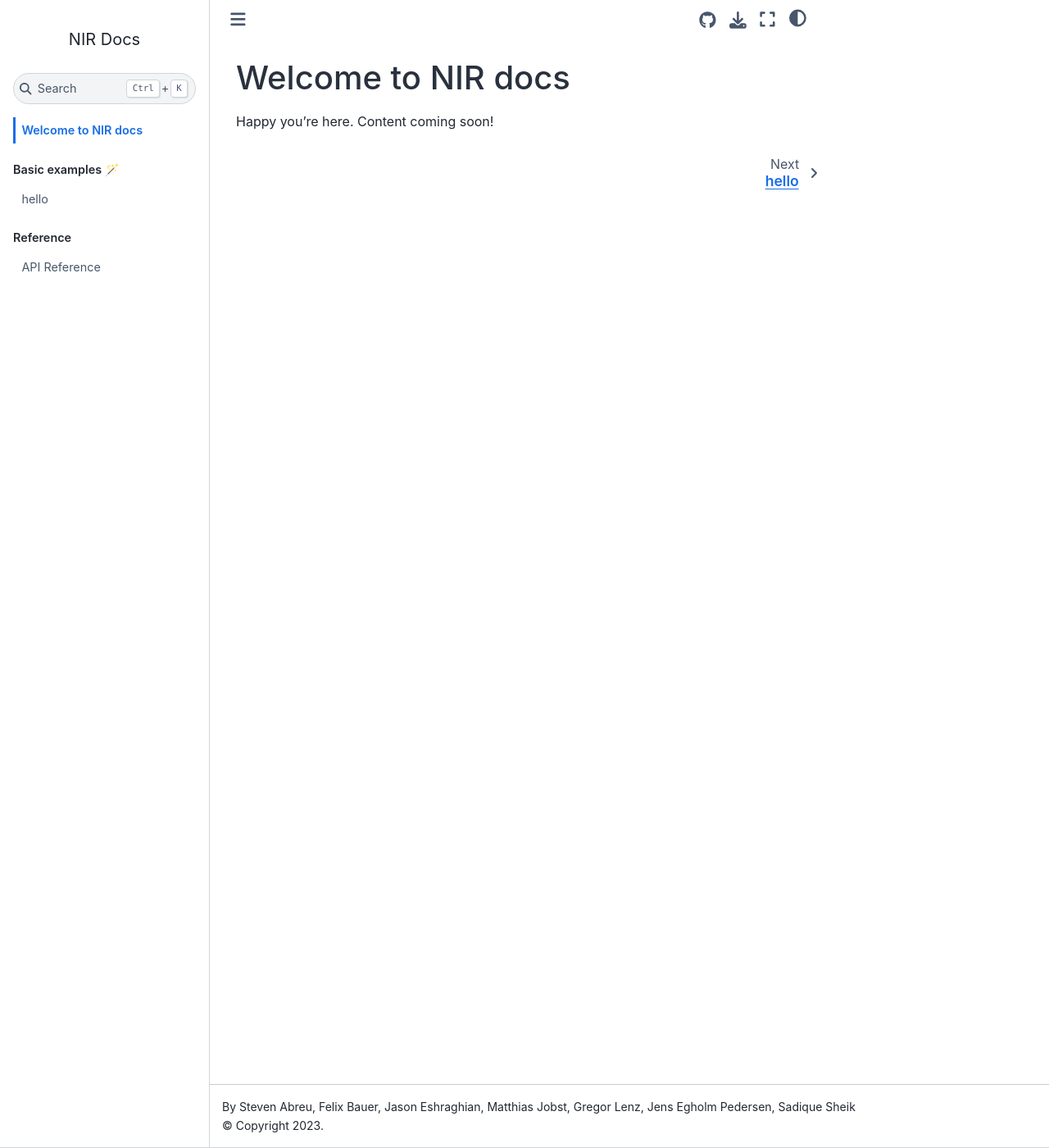
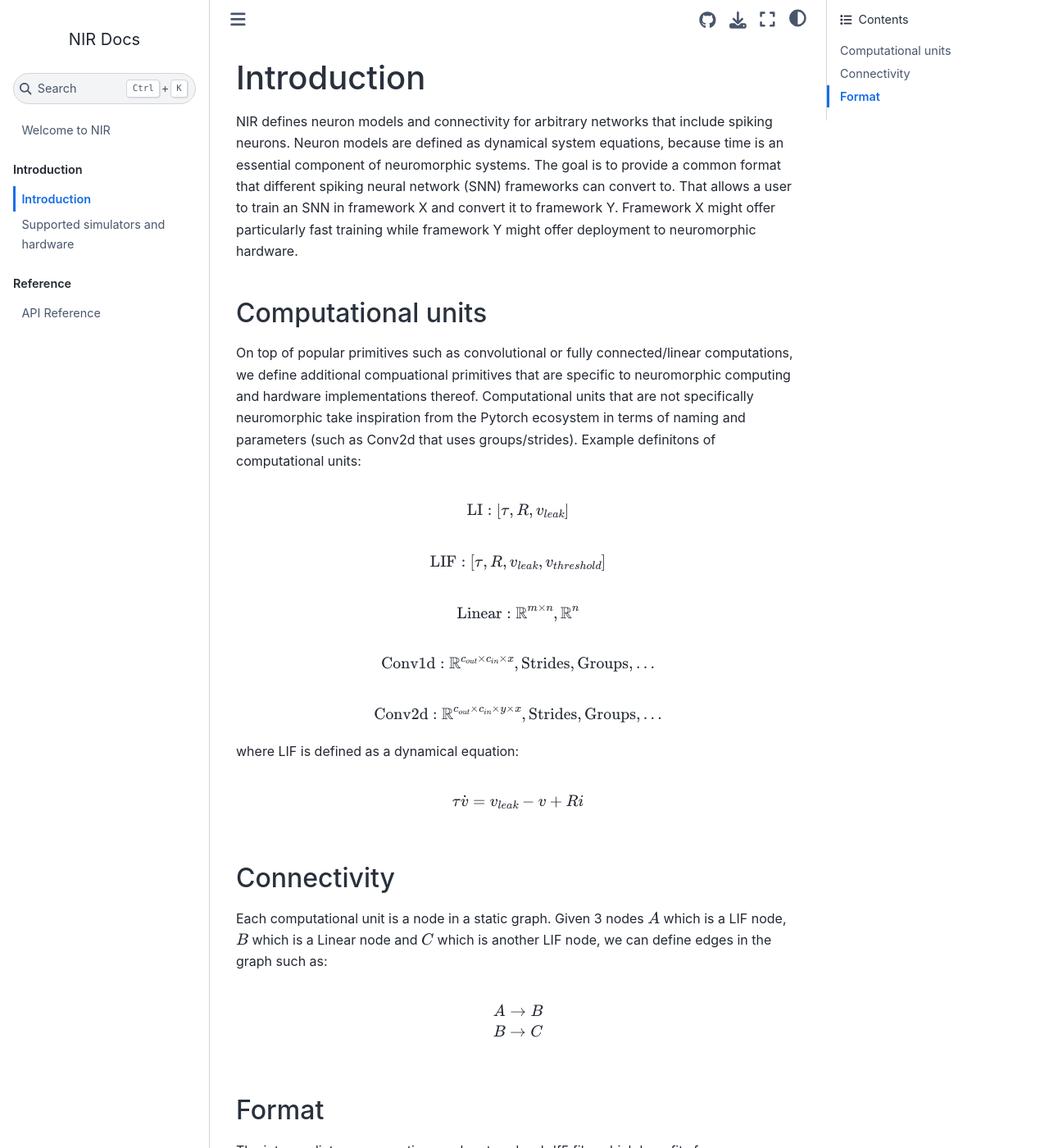
Before and after one commit to neuromorphs/NIR, a Jupyter Book: the page built from docs/intro.md, in a window 1280 px wide and 1400 px high. Shown: the whole window at 82% size. Built offline with Jupyter Book 1.0.4 settings and Sphinx 7.4.7 and the Sphinx Book theme 1.1.4, drawn with Linux system fonts in a browser that asks for light colours; some of the changed text lies outside the part shown.

Commit message:
update docs

```diff
--- a/docs/_toc.yml
+++ b/docs/_toc.yml
@@ -2,11 +2,12 @@
 # Learn more at https://jupyterbook.org/customize/toc.html
 
 format: jb-book
-root: intro
+root: welcome
 parts:
-- caption: Basic examples 🪄
+- caption: Introduction
   chapters:
-  - file: samplepage
+  - file: intro
+  - file: support
 - caption: Reference
   chapters:
   - file: api
--- a/docs/intro.md
+++ b/docs/intro.md
@@ -1,3 +1,31 @@
-# Welcome to NIR docs
+# Introduction
 
-Happy you're here. Content coming soon!
+NIR defines neuron models and connectivity for arbitrary networks that include spiking neurons. Neuron models are defined as dynamical system equations, because time is an essential component of neuromorphic systems. The goal is to provide a common format that different spiking neural network (SNN) frameworks can convert to. That allows a user to train an SNN in framework X and convert it to framework Y. Framework X might offer particularly fast training while framework Y might offer deployment to neuromorphic hardware.
+
+## Computational units
+On top of popular primitives such as convolutional or fully connected/linear computations, we define additional compuational primitives that are specific to neuromorphic computing and hardware implementations thereof. Computational units that are not specifically neuromorphic take inspiration from the Pytorch ecosystem in terms of naming and parameters (such as Conv2d that uses groups/strides). Example definitons of computational units:
+
+$$\text{LI}: [ \tau, R, v_{leak}]$$
+
+$$\text{LIF}: [ \tau, R, v_{leak}, v_{threshold} ]$$
+
+$$\text{Linear}: \mathbb{R}^{m \times n},  \mathbb{R}^n$$
+
+$$\text{Conv1d}: \mathbb{R}^{c_{out} \times c_{in} \times x},  \text{Strides}, \text{Groups}, ... $$
+
+$$\text{Conv2d}: \mathbb{R}^{c_{out} \times c_{in} \times y \times x},  \text{Strides}, \text{Groups}, ... $$
+
+where LIF is defined as a dynamical equation:
+
+$$ \tau \dot{v} = v_{leak} - v + R i $$
+
+## Connectivity
+Each computational unit is a node in a static graph. Given 3 nodes $A$ which is a LIF node, $B$ which is a Linear node and $C$ which is another LIF node, we can define edges in the graph such as:
+
+$$
+A \rightarrow B \\
+B \rightarrow C
+$$
+
+## Format
+The intermediate represenation can be stored as hdf5 file, which benefits from compression.
--- a/docs/samplepage.md
+++ /dev/null
@@ -1 +0,0 @@
-# hello
--- /dev/null
+++ b/docs/support.md
@@ -0,0 +1,3 @@
+# Supported simulators and hardware
+
+Work in progress
```
Also changed, not shown: README.md (+0 -1 lines), docs/welcome.md (added, +34 -0 lines).
